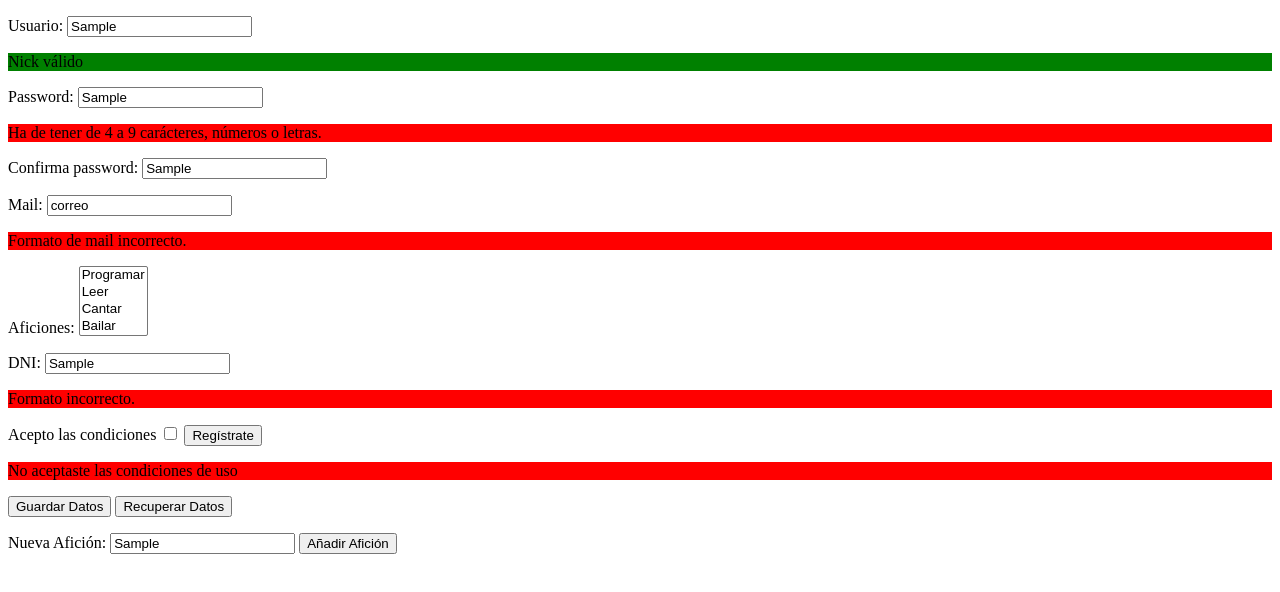
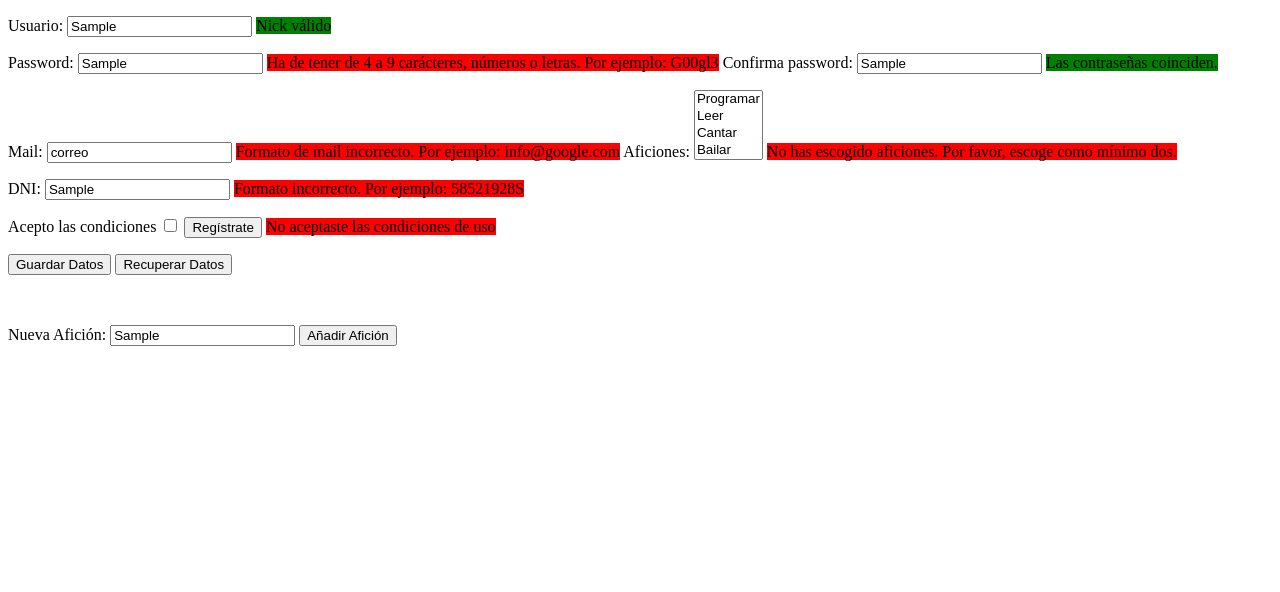
Before and after one commit to dan-ss93/DAW, a plain HTML site: page Desarrollo web en entorno cliente/DAW_M06_ACT05/index.html in a window 1280 px wide. Both pictures are taken after typing "Sample", "Sample", "Sample", "Sample", "Sample" into the empty fields and a click on the button "Regístrate". Drawn offline with Linux system fonts and the light colour scheme.

Commit message:
More code.

```diff
--- a/Desarrollo web en entorno cliente/DAW_M06_ACT05/index.html
+++ b/Desarrollo web en entorno cliente/DAW_M06_ACT05/index.html
@@ -4,6 +4,7 @@
     <meta charset="UTF-8">
     <meta name="viewport" content="width=device-width, initial-scale=1.0">
     <title>Document</title>
+    <link href="style.css" rel="stylesheet" type="text/css">
     <script src="index.js" defer></script>
 
 </head>
@@ -13,7 +14,7 @@
       <label for="usuario">
           <span>Usuario: </span>
           <input type="text" class="usuario" id="inputNick" name="usuario">
-          <div id="usuario"></div>
+          <element id="usuario"></div>
       </label>
       <p id="nick"></p>
     </p>
@@ -21,13 +22,13 @@
       <label for="password">
           <span>Password: </span>
           <input type="text" class="password" id="inputPass1" name="password">
-          <p id="password1"></p>
+          <element id="password1">
 
       </label>
       <label for="password2">
         <span>Confirma password: </span>
-        <input type="text" class="password2" id="inputPass2" name="password2" >
-        <p id="password2"></p>
+        <input type="text" class="password2" id="inputPass2" name="password2">
+        <element id="password2">
 
     </label>
     </p>
@@ -35,7 +36,7 @@
       <label for="mail">
           <span>Mail: </span>
           <input type="text" class="mail" id="inputEmail" name="mail" value="correo" >
-          <p id="email"></p>
+          <element id="email">
       </label>
       <label for="aficiones">
         <span>Aficiones: </span>
@@ -44,25 +45,28 @@
           <option value="leer">Leer</option>
           <option value="cantar">Cantar</option>
           <option value="bailar">Bailar</option>
-          <p id="hobby"></p>
          </select>
+         <element id="idAficiones">
+
       </label>
-    </p>
     <p>
       <label for="DNI">
           <span>DNI: </span>
           <input type="text" class="DNI" id="inputDNI" name="dni">
-          <p id="dni"></p>
+          <element id="dni">
       </label>
     </p>
+    <p>
       <label for="condiciones"> Acepto las condiciones</label>
           <input type="checkbox" id="aceptar_condiciones" name="aceptar_condiciones">
       <button type="submit">Regístrate</button>
-      <p id="resultado"></p>
+      <element id="resultado">
+      </p>
       <p>
       <button onclick="guardarDatos()">Guardar Datos</button>
       <button onclick="recuperarDatos()">Recuperar Datos</button>
     </p>
+    <br>
       <p>
         <label for="nuevaAficion">Nueva Afición: </label>
           <input type="text" class="nuevaAficion" id="inputAficion" name="nuevaAficion">
--- a/Desarrollo web en entorno cliente/DAW_M06_ACT05/index.js
+++ b/Desarrollo web en entorno cliente/DAW_M06_ACT05/index.js
@@ -46,7 +46,7 @@ function validarNick(valido = true){
 		user.style.background="green";
 	}
 	if (dato.length <2 || dato.length > 25){
-		user.innerHTML="El nick debe tener entre 2 y 25 carácteres";
+		user.innerHTML="El nick debe tener entre 2 y 25 carácteres. Por ejemplo: Juan";
 		user.style.background="red";
 		correcto = false;
 	}
@@ -66,7 +66,7 @@ function validarPassword(){
 		user.style.background ="green"
 	}
 	else{
-		user.innerHTML="Ha de tener de 4 a 9 carácteres, números o letras.";
+		user.innerHTML="Ha de tener de 4 a 9 carácteres, números o letras. Por ejemplo: G00gl3";
 		user.style.background ="red";
 		correcto = false;
 	}
@@ -79,7 +79,7 @@ function compararPasswords(password1){
 	let password2 = formulario["inputPass2"].value;
 	let user = document.getElementById("password2");
 
-	if (password1==password2){
+	if (password1.value==password2.value){
 		user.innerHTML="Las contraseñas coinciden.";
 		user.style.background="green";
 	}
@@ -103,7 +103,7 @@ function validarEmail(valido = true) {
 		user.style.background="green";
 	}
 	else{
-		user.innerHTML="Formato de mail incorrecto."
+		user.innerHTML="Formato de mail incorrecto. Por ejemplo: info@google.com"
 		user.style.background="red";
 		correcto = false;
 	}
@@ -123,7 +123,7 @@ function validarDNI(valido = true){
 	user.style.background="green";
 	}
 	else{
-		user.innerHTML="Formato incorrecto.";
+		user.innerHTML="Formato incorrecto. Por ejemplo: 58521928S";
 		user.style.background="red";
 		validado = false;
 	}
@@ -132,25 +132,27 @@ function validarDNI(valido = true){
 
 }
 
-/*
+
 function validarAficiones(){
 
 	let correcto = true;
 	let formulario = document.forms["form"];
 	aficiones = document.getElementById("aficiones").selectedIndex;
-	let user = document.getElementById("hobby").value;
-	if (aficiones == null || aficiones == 0){
-		user.innerHTML="Aficiones aceptadas";
+	var user = document.getElementById("idAficiones");
+	if (aficiones >=2){
+		user.textContent= "Aficiones aceptadas.";
 		user.style.background="green";
+
 	}
 	else{
-		user.innerHTML="No has escogido aficiones";
+		user.textContent= "No has escogido aficiones. Por favor, escoge como mínimo dos." ;
 		user.style.background="red";
 		correcto = false;
 	}
+
 	return correcto;
 }
-*/
+
 function validarFormulario(){
 
 	let correcto = true;
@@ -161,11 +163,13 @@ function validarFormulario(){
 
 	correcto = validarPassword(correcto);
 
+	correcto = compararPasswords(correcto);
+
 	correcto = validarEmail(correcto);
 
 	correcto = validarDNI(correcto);
 
-	//correcto = validarAficiones(correcto)
+	correcto = validarAficiones(correcto)
 
 	return correcto;
 }
```
